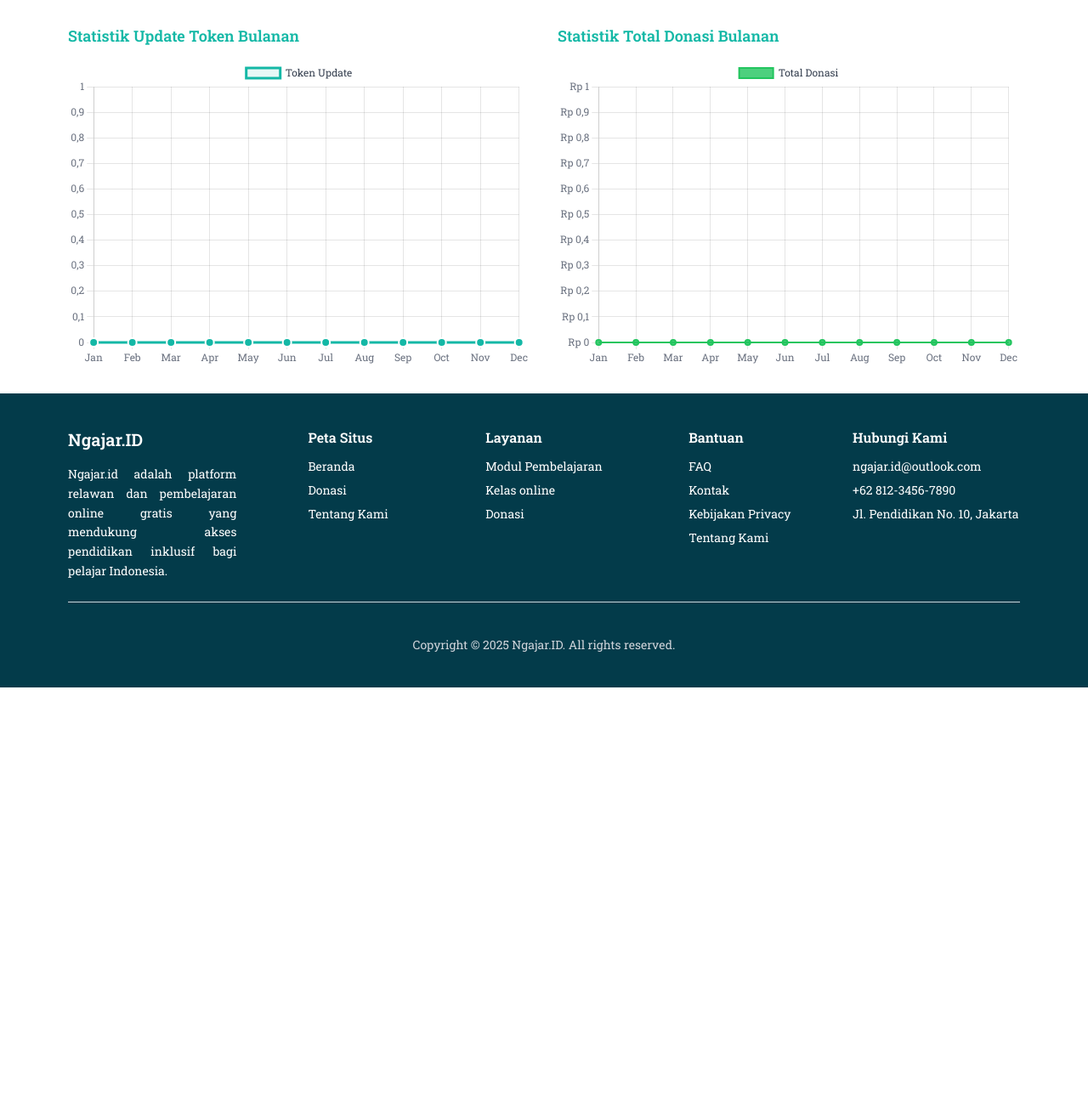
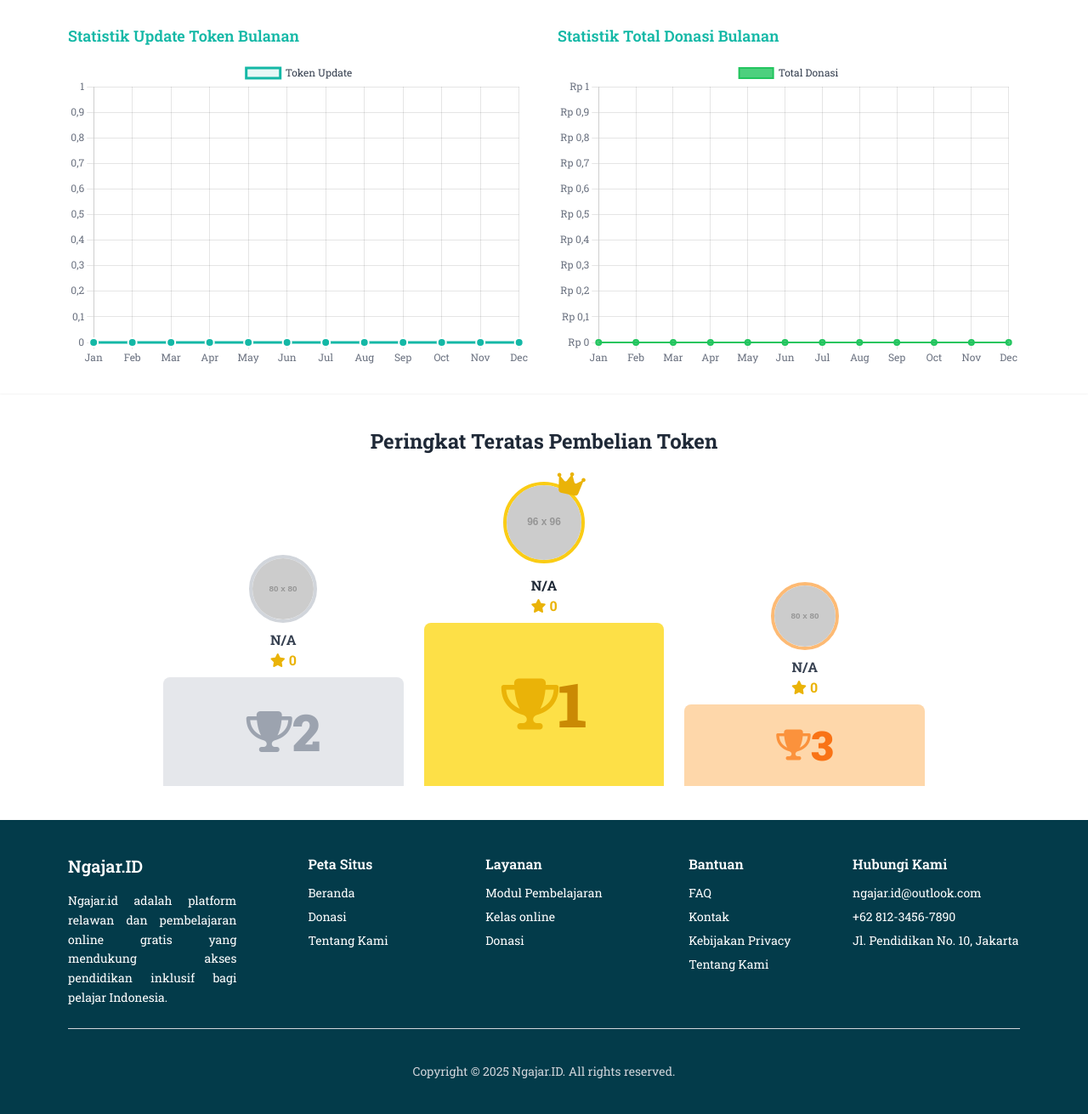
Before and after one commit to NasiHangat/Ngajar.id, a PHP site: page /Admin/admin_dashboard.php in a window 1280 px wide. Shown: the part 221-1532 px from the top of the page at 85% size. Before the commit the page ends 1030 px from the top, so only its background shows below. Run offline with PHP 8.4, Linux system fonts and the light colour scheme; a user stored in the database is signed in; data comes from the database, SQL or seed files in the repository; grey boxes labelled with a size stand in for pictures from a placeholder-image service; data that the repository does not hold is empty; some libraries are stand-ins or nearby versions.

Commit message:
Update admin_dashboard.php

```diff
--- a/Admin/admin_dashboard.php
+++ b/Admin/admin_dashboard.php
@@ -50,6 +50,22 @@ for ($i = 1; $i <= 12; $i++) {
     $result = mysqli_query($conn, $query);
     $row = mysqli_fetch_assoc($result);
     $monthly_topup[] = $row['total'] ? (int)$row['total'] : 0;
+}
+
+// Query untuk Peringkat Teratas Topup Token
+$top_murid = [];
+$query_top_murid = "
+    SELECT u.name, SUM(t.jumlah_token) as total_token
+    FROM topup t
+    JOIN users u ON t.user_id = u.user_id
+    WHERE u.role = 'murid'
+    GROUP BY t.user_id
+    ORDER BY total_token DESC
+    LIMIT 3
+";
+$result_top_murid = mysqli_query($conn, $query_top_murid);
+while ($row = mysqli_fetch_assoc($result_top_murid)) {
+    $top_murid[] = $row;
 }
 ?>
 
@@ -163,6 +179,47 @@ for ($i = 1; $i <= 12; $i++) {
         </div>
     </div>
 
+    <section class="py-10 px-4">
+                <div class="max-w-4xl mx-auto">
+                    <h2 class="text-2xl font-bold text-center text-gray-800 mb-8">Peringkat Teratas Pembelian Token</h2>
+                    <div class="flex justify-center items-end gap-4 md:gap-6">
+                        <!-- Peringkat 2 -->
+                        <div class="text-center w-1/3">
+                            <img src="https://placehold.co/80x80/c0c0c0/FFFFFF?text=2nd" alt="Peringkat 2" class="w-20 h-20 rounded-full mx-auto border-4 border-gray-300">
+                            <h4 class="font-bold mt-2 text-gray-700"><?php echo htmlspecialchars($top_murid[1]['name'] ?? 'N/A'); ?></h4>
+                            <div class="flex items-center justify-center text-yellow-500 font-bold"><i class="fas fa-star mr-1"></i><span><?php echo $top_murid[1]['total_token'] ?? 0; ?></span></div>
+                            <div class="bg-gray-200 rounded-t-lg p-6 mt-2 h-32 flex items-center justify-center">
+                                <i class="fas fa-trophy text-5xl text-gray-400"></i>
+                                <span class="text-6xl font-black text-gray-400">2</span>
+                            </div>
+                        </div>
+                        <!-- Peringkat 1 -->
+                        <div class="text-center w-1/3">
+                            <div class="relative inline-block">
+                                <img src="https://placehold.co/96x96/ffd700/FFFFFF?text=1st" alt="Peringkat 1" class="w-24 h-24 rounded-full mx-auto border-4 border-yellow-400">
+                                <i class="fas fa-crown text-3xl text-yellow-500 absolute -top-4 right-0 transform rotate-12"></i>
+                            </div>
+                            <h4 class="font-bold mt-2 text-gray-800"><?php echo htmlspecialchars($top_murid[0]['name'] ?? 'N/A'); ?></h4>
+                            <div class="flex items-center justify-center text-yellow-500 font-bold"><i class="fas fa-star mr-1"></i><span><?php echo $top_murid[0]['total_token'] ?? 0; ?></span></div>
+                            <div class="bg-yellow-300 rounded-t-lg p-6 mt-2 h-48 flex items-center justify-center">
+                                <i class="fas fa-trophy text-6xl text-yellow-500"></i>
+                                <span class="text-7xl font-black text-yellow-600">1</span>
+                            </div>
+                        </div>
+                        <!-- Peringkat 3 -->
+                        <div class="text-center w-1/3">
+                            <img src="https://placehold.co/80x80/cd7f32/FFFFFF?text=3rd" alt="Peringkat 3" class="w-20 h-20 rounded-full mx-auto border-4 border-orange-300">
+                            <h4 class="font-bold mt-2 text-gray-700"><?php echo htmlspecialchars($top_murid[2]['name'] ?? 'N/A'); ?></h4>
+                            <div class="flex items-center justify-center text-yellow-500 font-bold"><i class="fas fa-star mr-1"></i><span><?php echo $top_murid[2]['total_token'] ?? 0; ?></span></div>
+                            <div class="bg-orange-200 rounded-t-lg p-6 mt-2 h-24 flex items-center justify-center">
+                                <i class="fas fa-trophy text-4xl text-orange-400"></i>
+                                <span class="text-5xl font-black text-orange-500">3</span>
+                            </div>
+                        </div>
+                    </div>
+                </div>
+            </section>
+
     <!-- Pass data ke JavaScript -->
     <script>
         // Data untuk charts
```
